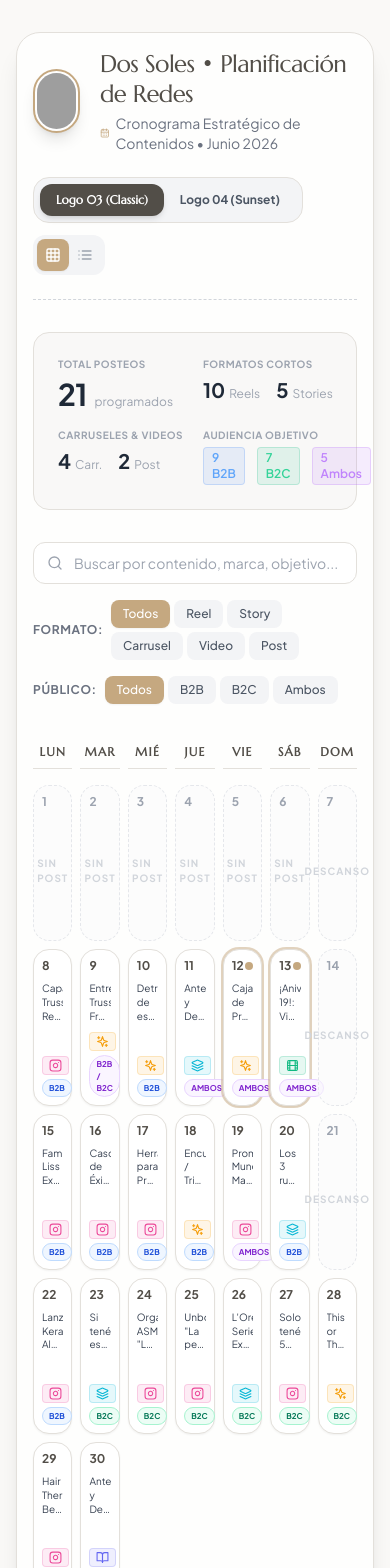
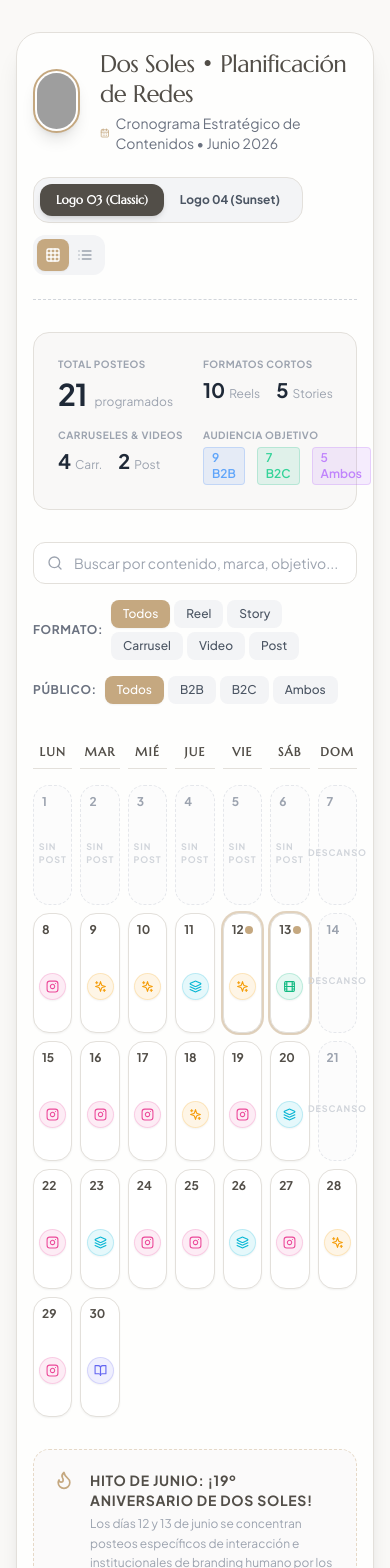
Before and after one commit to FranBondino/calendarios-2soles, a React (Vite) app: page / in a window 390 px wide. Shown: the top 1568 px of the page. Built offline with nearby package versions, Linux system fonts and the light colour scheme; grey boxes are pictures that could not be loaded.

Commit message:
style: optimize calendar cell responsiveness for mobile screens

```diff
--- a/src/components/CalendarDosSoles.jsx
+++ b/src/components/CalendarDosSoles.jsx
@@ -513,14 +513,23 @@ const CalendarDosSoles = ({ activeTheme, onThemeToggle }) => {
 
                   {/* Cell Content (If post scheduled) */}
                   {post ? (
-                    <div className="flex-1 flex flex-col justify-between mt-2 space-y-2">
-                      <p className={`text-[10px] md:text-xs leading-snug line-clamp-3 md:line-clamp-4 ${
+                    <div className="flex-1 flex flex-col justify-between mt-1 md:mt-2 space-y-1.5 md:space-y-2">
+                      {/* Desktop/Tablet only: full text description */}
+                      <p className={`text-[10px] md:text-xs leading-snug line-clamp-3 md:line-clamp-4 hidden sm:block ${
                         isPrestige ? 'text-gray-700' : 'text-gray-300'
                       }`}>
                         {post.content}
                       </p>
 
-                      <div className="flex flex-col space-y-1">
+                      {/* Mobile only: simplified clean icon badge */}
+                      <div className="flex-1 flex items-center justify-center sm:hidden py-2">
+                        <span className={`p-1.5 rounded-full border shadow-sm ${badge.colorClass}`}>
+                          {badge.icon}
+                        </span>
+                      </div>
+
+                      {/* Desktop/Tablet only: badges footer */}
+                      <div className="hidden sm:flex flex-col space-y-1 mt-auto">
                         {/* Format Indicator Badge */}
                         <div className="flex items-center space-x-1">
                           <span className={`flex items-center space-x-1 text-[9px] md:text-[10px] font-bold px-1.5 py-0.5 rounded border uppercase tracking-wider ${badge.colorClass}`}>
@@ -541,12 +550,13 @@ const CalendarDosSoles = ({ activeTheme, onThemeToggle }) => {
                     </div>
                   ) : (
                     /* Cell Content Empty */
-                    <div className="flex-1 flex items-center justify-center">
-                      <span className="text-[10px] uppercase font-bold tracking-widest text-gray-300 dark:text-zinc-800 group-hover:text-gray-500">
+                    <div className="flex-1 flex items-center justify-center py-2 sm:py-0">
+                      <span className="text-[9px] md:text-[10px] uppercase font-bold tracking-widest text-gray-300 dark:text-zinc-800">
                         {dayObj.weekday === 'Dom' && dayObj.day !== 28 ? 'Descanso' : 'Sin post'}
                       </span>
                     </div>
                   )}
+
                 </div>
               );
             })}
```
